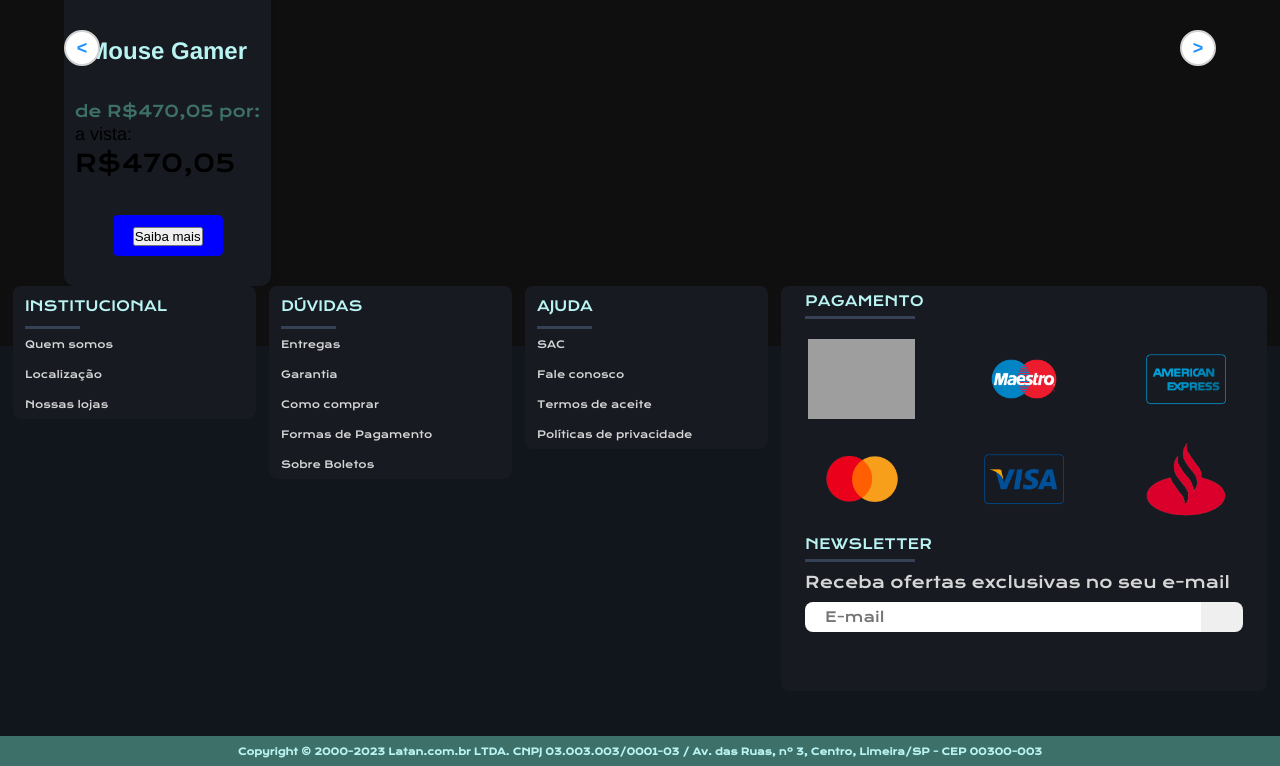
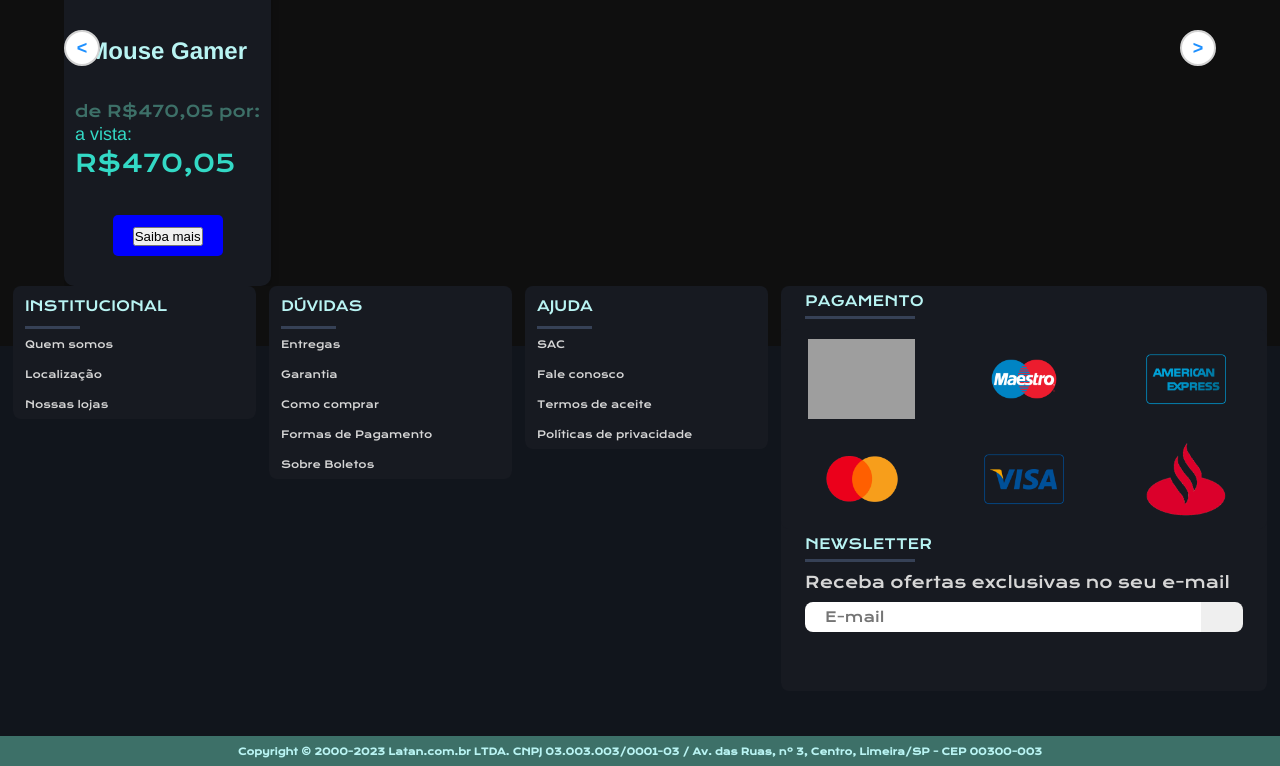
Before and after one commit to ZimbresAguilar/Ozza-Tech, a PHP site: page / in a window 1280 px wide. Shown: the part 434-1200 px from the top of the page. Run offline with PHP 8.4, Linux system fonts and the light colour scheme; some libraries are stand-ins or nearby versions; grey boxes are pictures that could not be loaded.

Commit message:
att preços

```diff
--- a/css/card.css
+++ b/css/card.css
@@ -118,12 +118,14 @@
 }
 .preco-depois{
 	font-size: 24px;
+    color: var(--aqua-medio);
 }
 
 .vista {
     font-family: helvetica;
 	font-size: 18px;
 	line-height: 1.5;
+    color: var(--aqua-medio);
 }
 
 .categoria-buttons{
```
